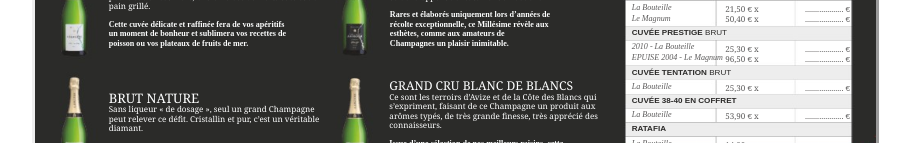
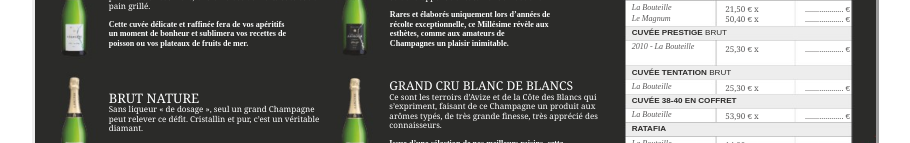
Before and after one commit to frynt/champagne-act, a plain HTML site: page index.html in a window 1280 px wide. Shown: the part 300-443 px from the top of the page, without its empty margins (188-1098 px from the left). Drawn offline with Linux system fonts and the light colour scheme; a script that the page names is missing.

Commit message:
Update index.html

```diff
--- a/index.html
+++ b/index.html
@@ -124,9 +124,9 @@
 <div style="position:absolute;left:596.69px;top:339.41px" class="cls_005"><span class="cls_005">2010 - La Bouteille</span></div>
 <div style="position:absolute;left:690.22px;top:340.11px" class="cls_009"><span class="cls_009">25,30 </span><span class="cls_010">€</span><span class="cls_009"> x</span></div>
 <div style="position:absolute;left:769.98px;top:340.11px" class="cls_009"><span class="cls_009">................... </span><span class="cls_010">€</span></div>
-<div style="position:absolute;left:596.69px;top:350.41px" class="cls_005"><span class="cls_005">EPUISE 2004 - Le Magnum</span></div>
-<div style="position:absolute;left:690.22px;top:349.71px" class="cls_009"><span class="cls_009">96,50 </span><span class="cls_010">€</span><span class="cls_009"> x</span></div>
-<div style="position:absolute;left:769.98px;top:349.71px" class="cls_009"><span class="cls_009">................... </span><span class="cls_010">€</span></div>
+<div style="position:absolute;left:596.69px;top:350.41px;display: none;" class="cls_005"><span class="cls_005">EPUISE 2004 - Le Magnum</span></div>
+<div style="position:absolute;left:690.22px;top:349.71px;display: none;" class="cls_009"><span class="cls_009">96,50 </span><span class="cls_010">€</span><span class="cls_009"> x</span></div>
+<div style="position:absolute;left:769.98px;top:349.71px;display: none;" class="cls_009"><span class="cls_009">................... </span><span class="cls_010">€</span></div>
 <div style="position:absolute;left:596.69px;top:364.68px" class="cls_006"><span class="cls_006">CUVÉE TENTATION </span><span class="cls_007">BRUT</span></div>
 <div style="position:absolute;left:354.33px;top:374.07px" class="cls_002"><span class="cls_002">GRAND CRU BLANC DE BLANCS</span></div>
 <div style="position:absolute;left:596.69px;top:378.93px" class="cls_005"><span class="cls_005">La Bouteille</span></div>
```
